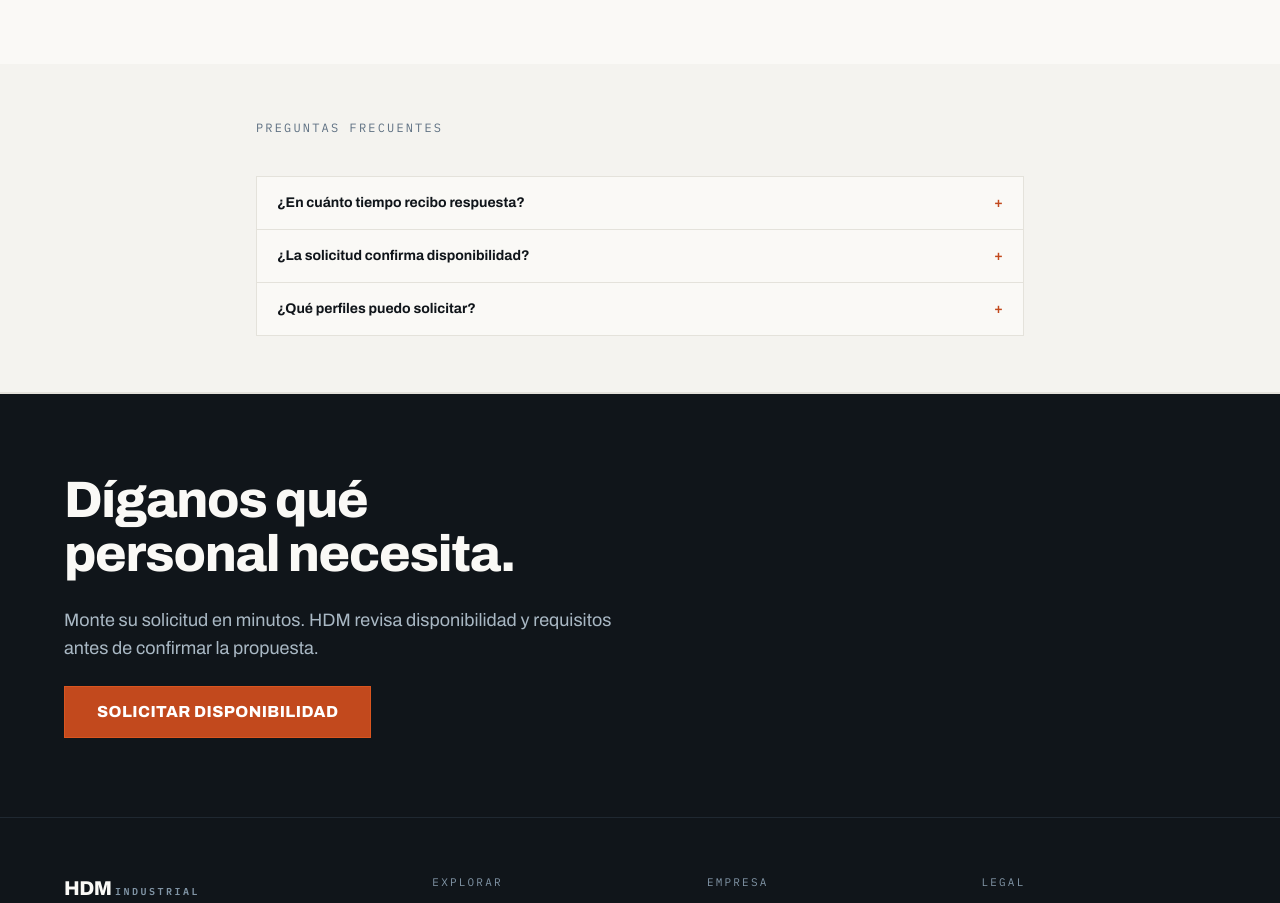
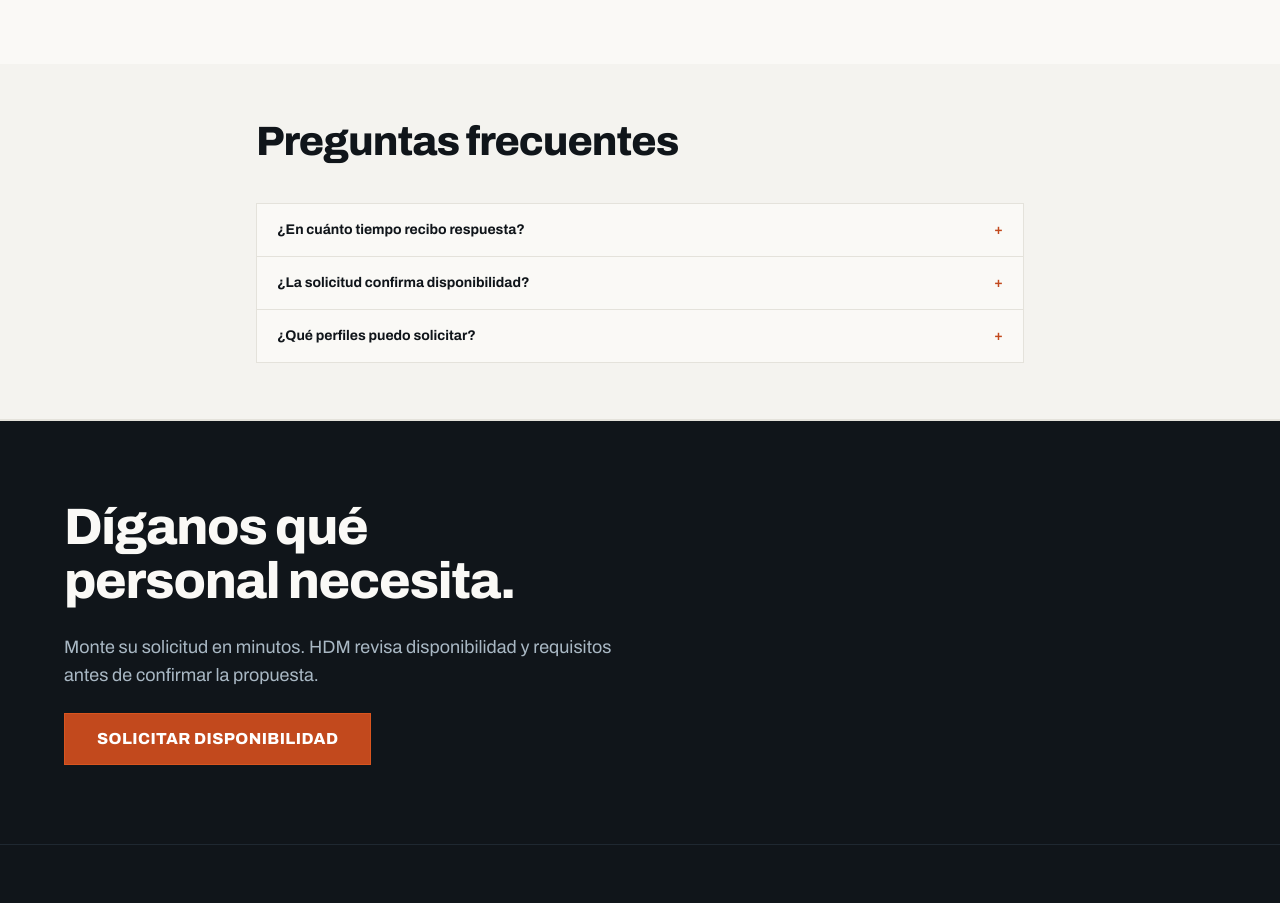
Before and after one commit to Jhin1v9/HDM-Industrial, a Next.js app: page / in a window 1280 px wide. Shown: the part 4840-5743 px from the top of the page. Built offline with nearby package versions, Linux system fonts and the light colour scheme; no server answers.

Commit message:
review Fase 1: h2 vazio do FAQ removido (title no lugar do eyebrow); resto verde ao vivo (secoes renderizam, schema valido, h1 unico)

```diff
--- a/src/components/pages/HomePage.tsx
+++ b/src/components/pages/HomePage.tsx
@@ -269,7 +269,7 @@ export function HomePage({ locale }: { locale: Locale }) {
             {/* FAQ (Fase 1) — acordeão simples + FAQPage schema */}
       <section className="border-b border-line-200 bg-paper-100">
         <div className="mx-auto max-w-[52rem] px-5 py-14 sm:px-8">
-          <SectionHeader eyebrow={h.faqTitle} title="" />
+          <SectionHeader title={h.faqTitle} />
           <div className="mt-6 divide-y divide-line-200 border border-line-200 bg-paper-50">
             {[
               { q: h.faq1q, a: h.faq1a },
```
